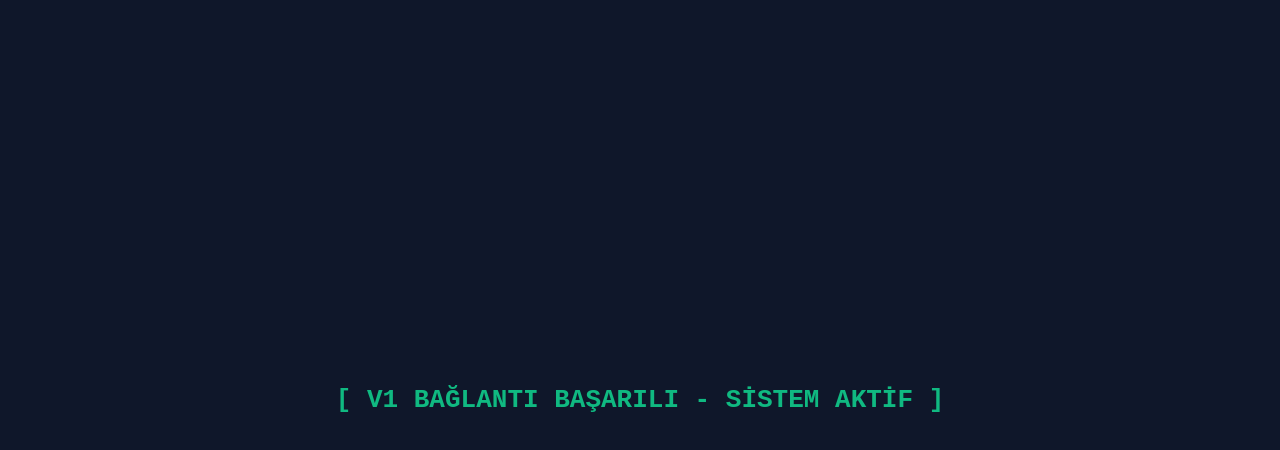
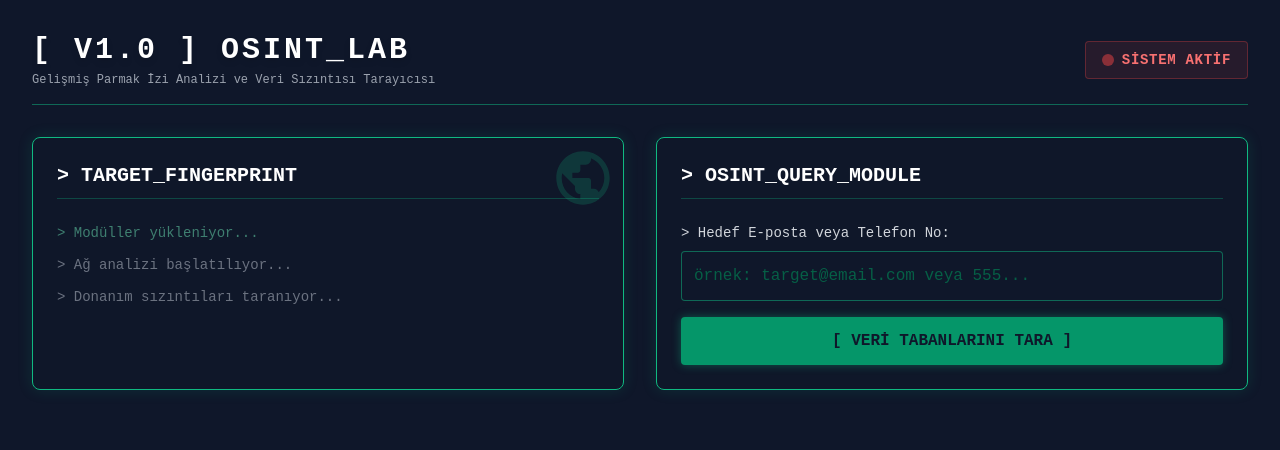
Before and after one commit to pcheymedia/pvpchats, a website: page index.html in a window 1280 px wide. Drawn offline with nearby package versions, Linux system fonts and the light colour scheme.

Commit message:
Update index.html

```diff
--- a/index.html
+++ b/index.html
@@ -3,12 +3,104 @@
 <head>
     <meta charset="UTF-8">
     <meta name="viewport" content="width=device-width, initial-scale=1.0">
-    <title>Sistem Aktif</title>
+    <title>OSINT & Fingerprint Lab</title>
+    <!-- Tailwind CSS (Modern Tasarım İçin) -->
+    <script src="https://cdn.tailwindcss.com"></script>
     <style>
-        body { background-color: #0f172a; color: #10b981; font-family: monospace; display: flex; justify-content: center; align-items: center; height: 100vh; margin: 0; }
+        body {
+            background-color: #0f172a; /* Koyu Slate Arka Plan */
+            color: #10b981; /* Zümrüt Yeşili Yazılar */
+            font-family: 'Courier New', Courier, monospace;
+        }
+        .glass-panel {
+            background: rgba(15, 23, 42, 0.8);
+            border: 1px solid #10b981;
+            box-shadow: 0 0 15px rgba(16, 185, 129, 0.15);
+        }
+        /* Özel Scrollbar */
+        ::-webkit-scrollbar { width: 8px; }
+        ::-webkit-scrollbar-track { background: #0f172a; }
+        ::-webkit-scrollbar-thumb { background: #10b981; border-radius: 4px; }
     </style>
 </head>
-<body>
-    <h1>[ V1 BAĞLANTI BAŞARILI - SİSTEM AKTİF ]</h1>
+<body class="p-4 md:p-8 min-h-screen">
+
+    <!-- Üst Başlık (Header) -->
+    <header class="mb-8 border-b border-emerald-500/50 pb-4 flex flex-col md:flex-row justify-between items-center gap-4">
+        <div>
+            <h1 class="text-2xl md:text-3xl font-bold tracking-widest text-white shadow-emerald-500/50 drop-shadow-md">
+                [ V1.0 ] OSINT_LAB
+            </h1>
+            <p class="text-xs text-gray-400 mt-1">Gelişmiş Parmak İzi Analizi ve Veri Sızıntısı Tarayıcısı</p>
+        </div>
+        <div class="flex items-center gap-2 border border-red-500/30 bg-red-500/10 px-4 py-2 rounded">
+            <div class="w-3 h-3 bg-red-500 rounded-full animate-pulse"></div>
+            <span class="text-sm text-red-400 font-bold tracking-wider">SİSTEM AKTİF</span>
+        </div>
+    </header>
+
+    <!-- Ana Panel Izgarası -->
+    <div class="grid grid-cols-1 lg:grid-cols-2 gap-8">
+
+        <!-- SOL PANEL: Cihaz Parmak İzi (Fingerprint) -->
+        <div class="glass-panel p-6 rounded-lg relative overflow-hidden">
+            <div class="absolute top-0 right-0 p-2 opacity-20">
+                <svg class="w-16 h-16" fill="currentColor" viewBox="0 0 24 24"><path d="M12 2C6.48 2 2 6.48 2 12s4.48 10 10 10 10-4.48 10-10S17.52 2 12 2zm-1 17.93c-3.95-.49-7-3.85-7-7.93 0-.62.08-1.21.21-1.79L9 15v1c0 1.1.9 2 2 2v1.93zm6.9-2.54c-.26-.81-1-1.39-1.9-1.39h-1v-3c0-.55-.45-1-1-1H8v-2h2c.55 0 1-.45 1-1V7h2c1.1 0 2-.9 2-2v-.41c2.93 1.19 5 4.06 5 7.41 0 2.08-.8 3.97-2.1 5.39z"/></svg>
+            </div>
+            <h2 class="text-xl font-semibold mb-6 border-b border-emerald-500/30 pb-2 text-white">
+                > TARGET_FINGERPRINT
+            </h2>
+
+            <!-- Aşama 3'te burayı gerçek verilerle dolduracağız -->
+            <div id="fingerprint-data" class="space-y-3 text-sm text-emerald-300">
+                <p class="animate-pulse">> Modüller yükleniyor...</p>
+                <p class="text-gray-500">> Ağ analizi başlatılıyor...</p>
+                <p class="text-gray-500">> Donanım sızıntıları taranıyor...</p>
+            </div>
+        </div>
+
+        <!-- SAĞ PANEL: Derin Sorgulama (OSINT) -->
+        <div class="glass-panel p-6 rounded-lg">
+            <h2 class="text-xl font-semibold mb-6 border-b border-emerald-500/30 pb-2 text-white">
+                > OSINT_QUERY_MODULE
+            </h2>
+
+            <div class="mb-4">
+                <label class="block text-sm mb-2 text-gray-300">> Hedef E-posta veya Telefon No:</label>
+                <input type="text" id="osint-input" placeholder="örnek: target@email.com veya 555..."
+                    class="w-full bg-slate-900 border border-emerald-500/50 text-emerald-400 p-3 rounded focus:outline-none focus:border-emerald-400 focus:ring-1 focus:ring-emerald-400 transition-all placeholder-emerald-800">
+            </div>
+
+            <button onclick="startTargetScan()" class="w-full bg-emerald-600 hover:bg-emerald-500 text-slate-900 font-bold py-3 px-4 rounded transition-colors shadow-[0_0_10px_rgba(16,185,129,0.4)] hover:shadow-[0_0_20px_rgba(16,185,129,0.6)]">
+                [ VERİ TABANLARINI TARA ]
+            </button>
+
+            <!-- Sonuç Ekranı (İlk başta gizli) -->
+            <div id="osint-results" class="mt-6 p-4 bg-slate-900 border border-emerald-800 rounded hidden font-mono text-sm">
+                <!-- Aşama 4'te buraya API sonuçları gelecek -->
+            </div>
+        </div>
+
+    </div>
+
+    <!-- Geçici Test Scripti (UI Tepkilerini görmek için) -->
+    <script>
+        function startTargetScan() {
+            const input = document.getElementById('osint-input').value;
+            const results = document.getElementById('osint-results');
+
+            if(!input) {
+                alert('[!] HATA: Geçerli bir hedef belirtilmedi.');
+                return;
+            }
+
+            results.classList.remove('hidden');
+            results.innerHTML = `
+                <div class="text-yellow-400 animate-pulse mb-2">> Hedef kilitlendi: [${input}]</div>
+                <div class="text-gray-400">> Küresel sızıntı veri tabanları ile bağlantı kuruluyor...</div>
+                <div class="text-gray-400">> Operatör & İhlal (Breach) kayıtları taranıyor... (Modül Bekleniyor)</div>
+            `;
+        }
+    </script>
 </body>
 </html>
```
